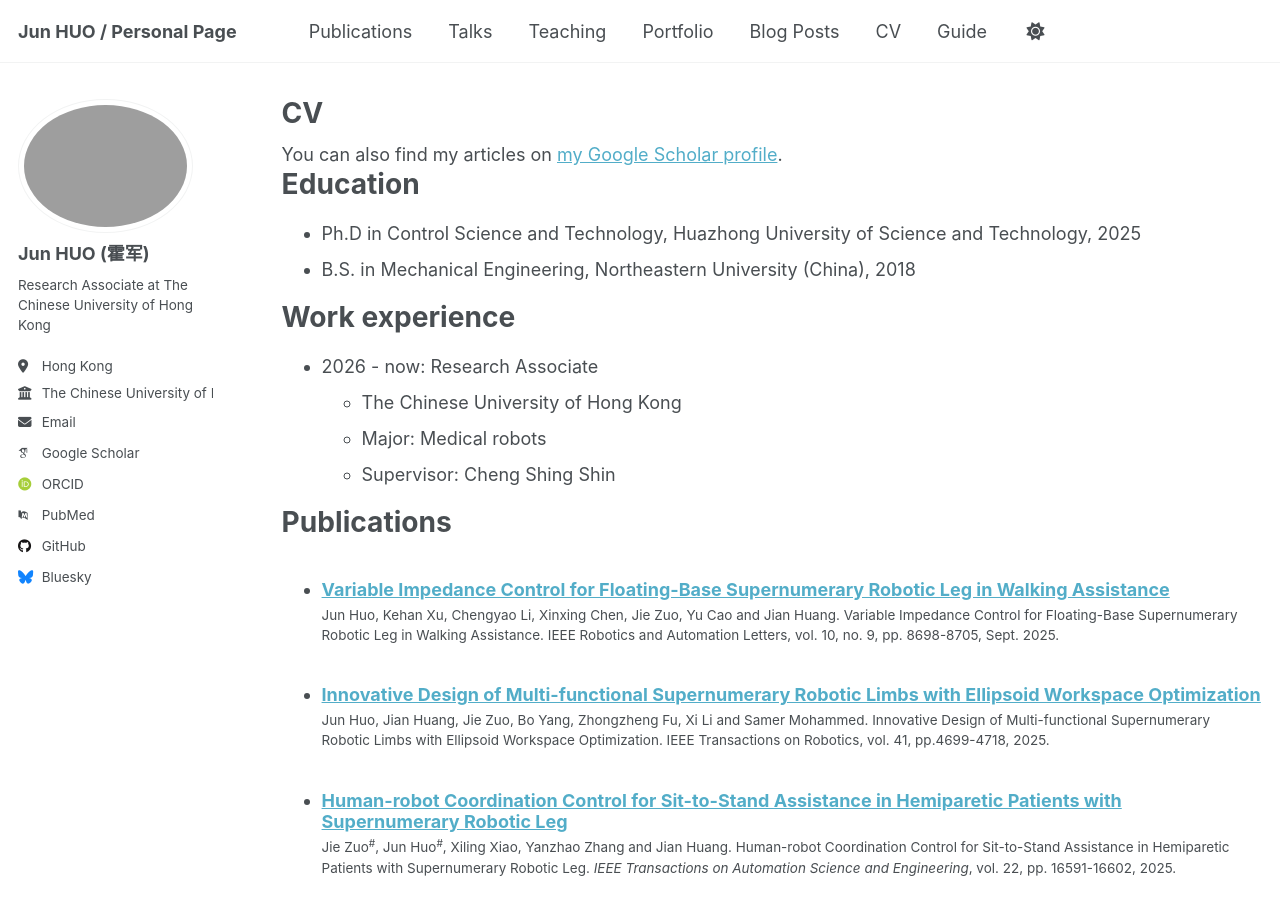
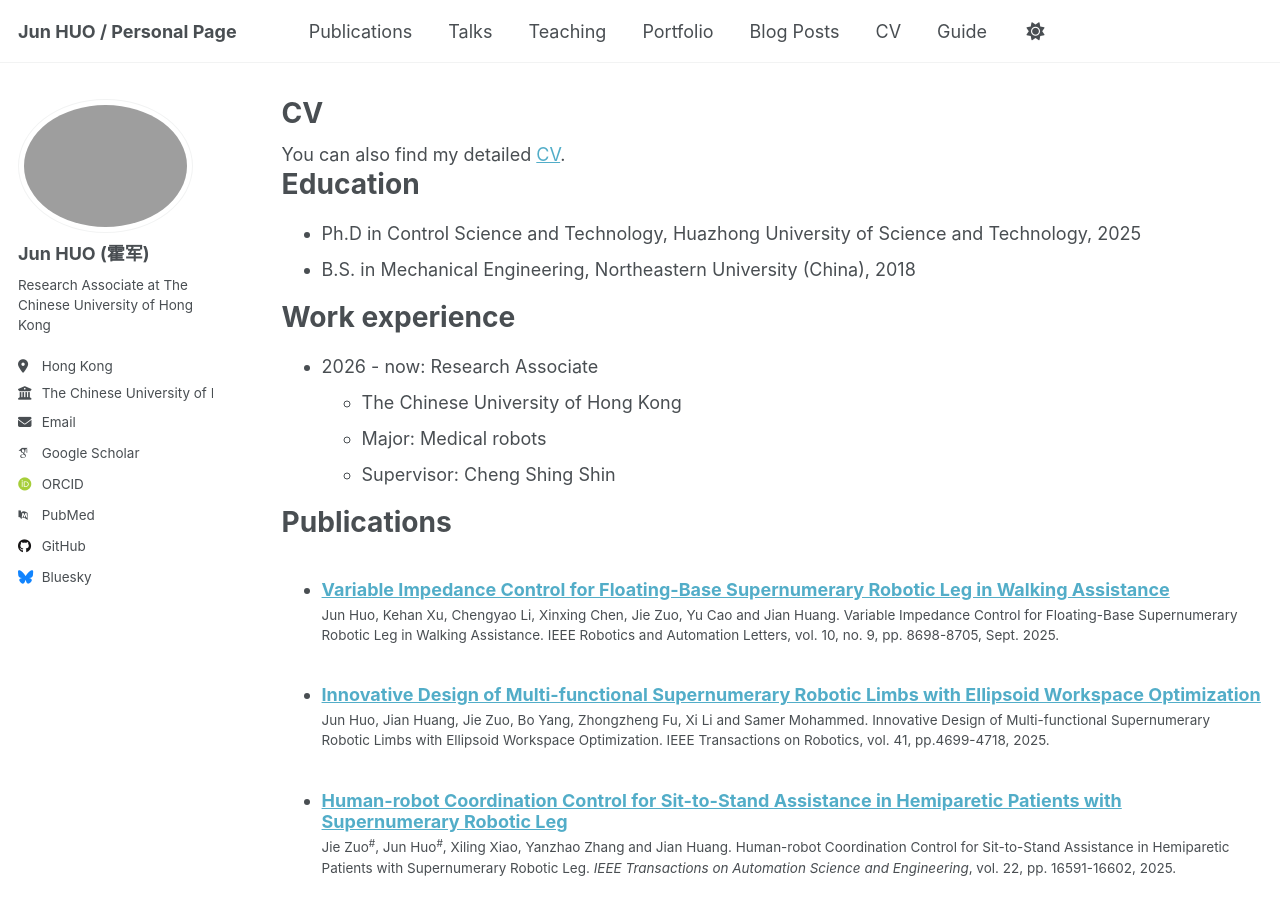
Before and after one commit to FokKwan/huojun.github.io, a Jekyll site: the page built from _pages/cv.md, in a window 1280 px wide and 900 px high. Built offline with Jekyll 4.4.1, drawn with Linux system fonts in a browser that asks for light colours; some web fonts are replaced; a script that is not in the unit is left out.

Commit message:
Update cv.md

```diff
--- a/_pages/cv.md
+++ b/_pages/cv.md
@@ -9,7 +9,7 @@ redirect_from:
 
 {% include base_path %}
 {% if site.author.googlescholar %}
-  <div class="wordwrap">You can also find my articles on <a href="https://github.com/FokKwan/huojun.github.io/blob/master/files/Academic_CV.pdf">my Google Scholar profile</a>.</div>
+  <div class="wordwrap">You can also find my  detailed <a href="https://github.com/FokKwan/huojun.github.io/blob/master/files/Academic_CV.pdf">CV</a>.</div>
 {% endif %}
 
 
```
